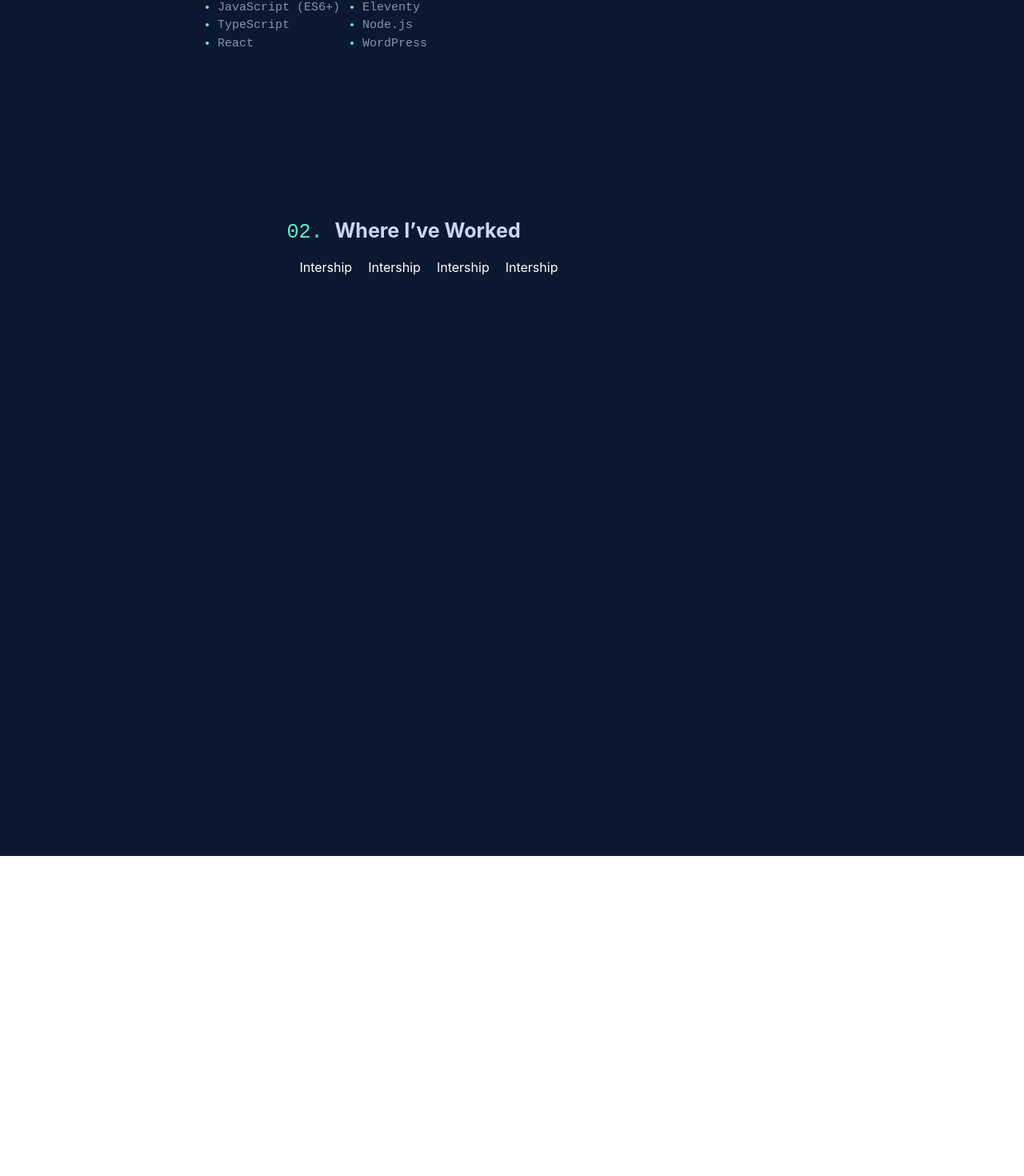
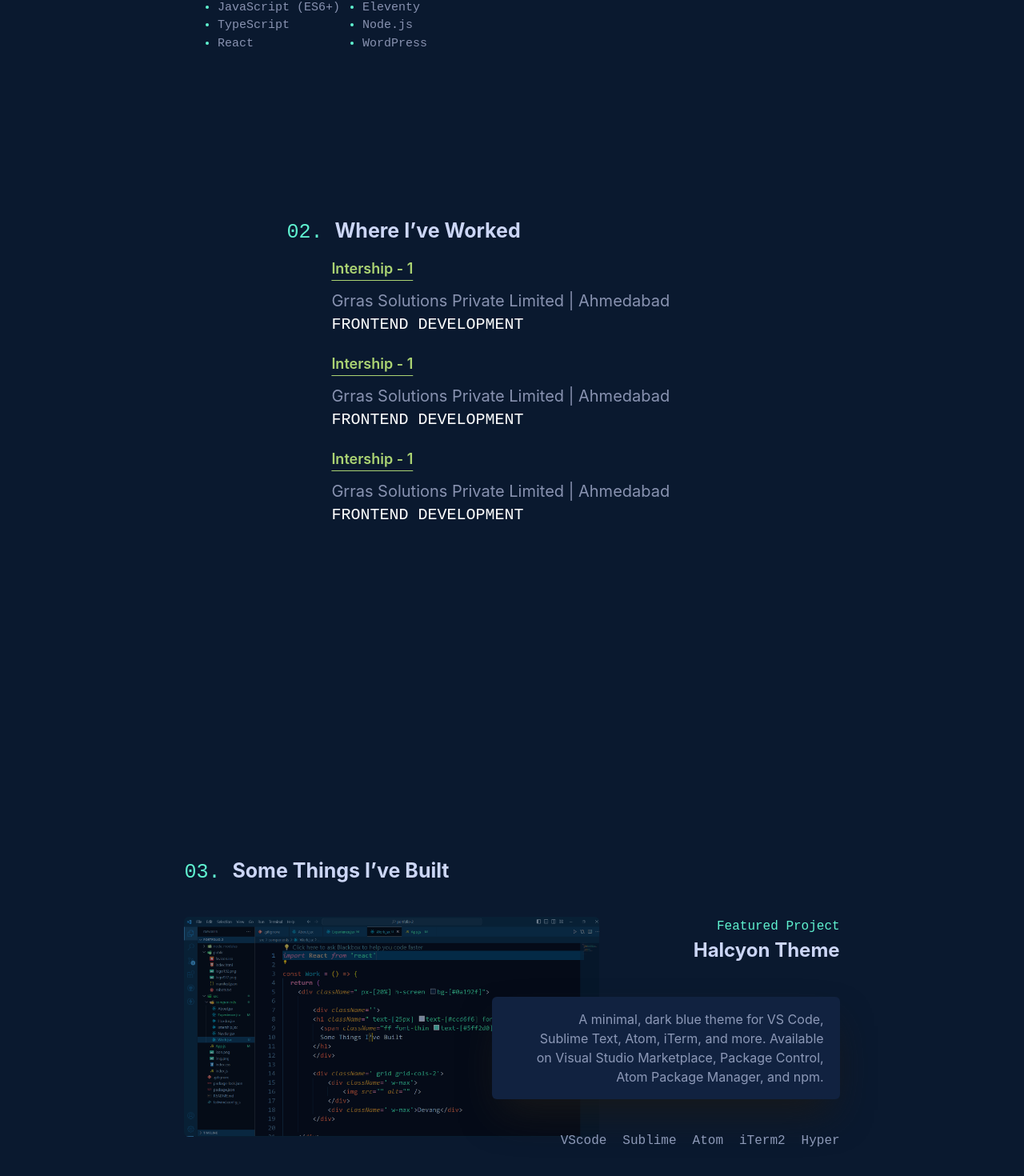
Before and after one commit to Devangptl/portfolio-2, a React (Create React App) app: page / in a window 1280 px wide. Shown: the part 1410-2880 px from the top of the page at 80% size. Before the commit the page ends 2480 px from the top, so only its background shows below. Built offline with nearby package versions, Linux system fonts and the light colour scheme.

Commit message:
work components add

```diff
--- a/src/App.js
+++ b/src/App.js
@@ -5,6 +5,7 @@
 import Experience from "./components/Experience";
 import { Route , Routes } from "react-router-dom";
 import Intership from "./components/Intership";
+import Work from "./components/Work";
 
 
 function App() {
@@ -15,10 +16,7 @@
       <Header/>
       <About/>
       <Experience/>
-      {/* <Routes>
-        <Route path="/intership" element={<Intership/>}/>
-        <Route path="/experience" element={<Experience/>}/>
-      </Routes> */}
+      <Work/>
     </>
   );
 }
--- a/src/components/Experience.jsx
+++ b/src/components/Experience.jsx
@@ -12,11 +12,26 @@
           Where I’ve Worked
         </h1>
 
-        <div className="flex gap-5 py-3 text-white  px-4">
-            <Link className="hover:underline-offset-8 hover:underline hover:ease-in hover:duration-700" to={"/intership"}> Intership </Link>
-            <Link to={"/intership"}> Intership </Link>
-            <Link to={"/intership"}> Intership </Link>
-            <Link to={"/intership"}> Intership </Link>
+        <div className=" text-[20px] px-14 flex flex-col gap-5 pt-3 text-white ">
+
+           <div className=""  >
+            <h1 className=" underline underline-offset-8 mb-3 font-semibold text-[#abd373] text-[18px]">Intership - 1</h1>
+            <p className="  text-[#8892b0]">Grras Solutions Private Limited | Ahmedabad</p>
+            <p className="  ff">FRONTEND DEVELOPMENT</p>
+           </div>
+
+           <div className=""  >
+            <h1 className=" underline underline-offset-8 mb-3 font-semibold text-[#abd373] text-[18px]">Intership - 1</h1>
+            <p className="  text-[#8892b0]">Grras Solutions Private Limited | Ahmedabad</p>
+            <p className="  ff">FRONTEND DEVELOPMENT</p>
+           </div>
+
+           <div className=""  >
+            <h1 className=" underline underline-offset-8 mb-3 font-semibold text-[#abd373] text-[18px]">Intership - 1</h1>
+            <p className="  text-[#8892b0]">Grras Solutions Private Limited | Ahmedabad</p>
+            <p className="  ff">FRONTEND DEVELOPMENT</p>
+           </div>
+
         </div>
 
       </div>
--- /dev/null
+++ b/src/components/Work.jsx
@@ -0,0 +1,58 @@
+import React from "react";
+import work1 from "../work-1.png";
+
+const Work = () => {
+  return (
+    <div id="work" className="  px-[18%] h-screen bg-[#0a192f]">
+        <div>
+
+
+      <div className=" ">
+        <h1 className="  text-[25px] text-[#ccd6f6] font-bold">
+          <span className="ff font-thin text-[#5ff2d0]">03. </span>
+          Some Things I’ve Built
+        </h1>
+      </div>
+
+      <div className=" mt-9  relative   grid grid-cols-3 ">
+        <div className=" w-[95%]  col-span-2 ">
+          <img
+            className=" cursor-pointer rounded-md opacity-55 hover:opacity-100 duration-300   "
+            src={work1}
+            alt=""
+          />
+        </div>
+        <div className=" absolute ml-[47%]   gap-10 flex flex-col">
+          <div className="text-end">
+            <p className="ff text-[#5ff2d0]">Featured Project</p>
+            <h1 className=" text-[#ccd6f6] text-[24px] font-bold">Halcyon Theme</h1>
+          </div>
+
+          <div className="  shadow-2xl shadow-[#191919] rounded-md bg-[#112240]">
+            <p className="pr-5 pl-12 py-4 text-[#8d99b7] text-end ">
+              A minimal, dark blue theme for VS Code, Sublime Text, Atom, iTerm,
+              and more. Available on Visual Studio Marketplace, Package Control,
+              Atom Package Manager, and npm.
+            </p>
+          </div>
+
+            <div className=" text-[#8d99b7] ff justify-end  flex flex-row gap-5">
+
+                <p>VScode</p>
+                <p>Sublime</p>
+                <p>Atom</p>
+                <p>iTerm2</p>
+                <p>Hyper</p>
+
+
+
+            </div>
+
+        </div>
+      </div>
+      </div>
+    </div>
+  );
+};
+
+export default Work;
```
Also changed, not shown: src/work-1.png (added).
